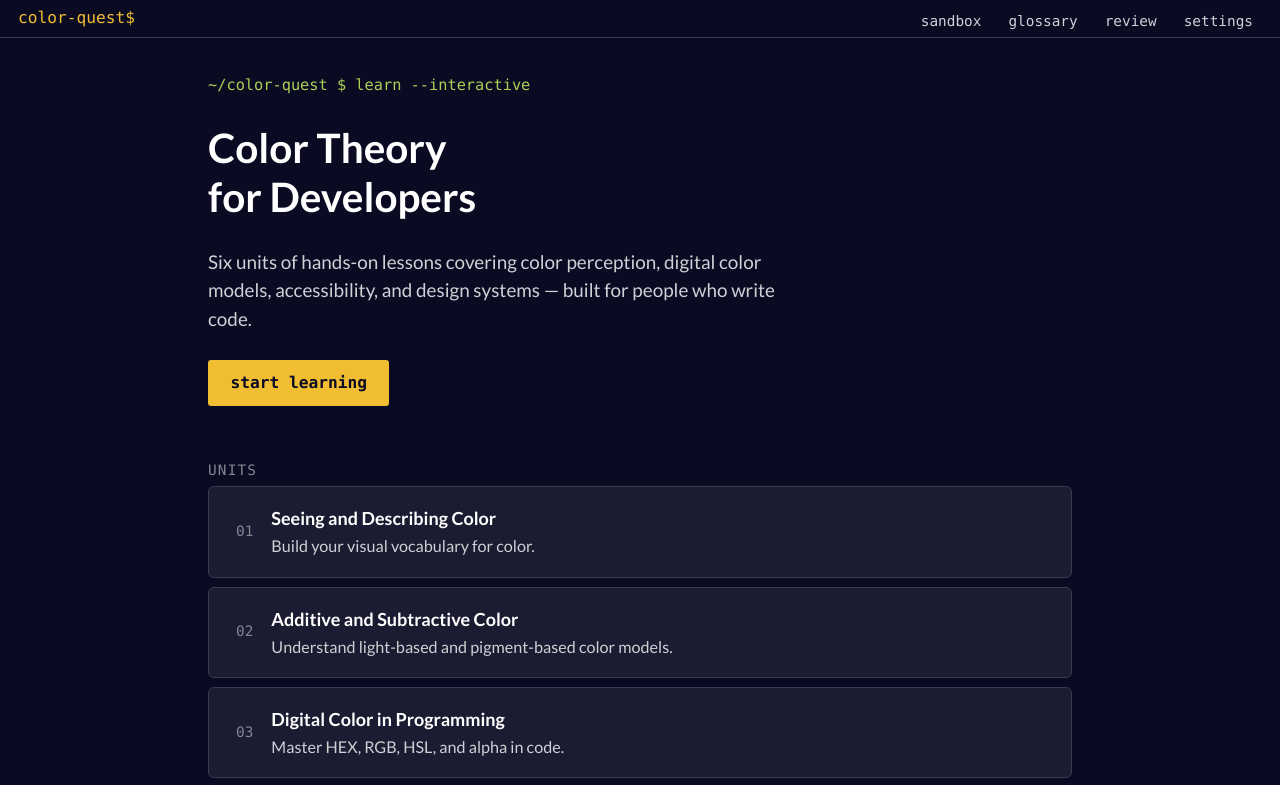
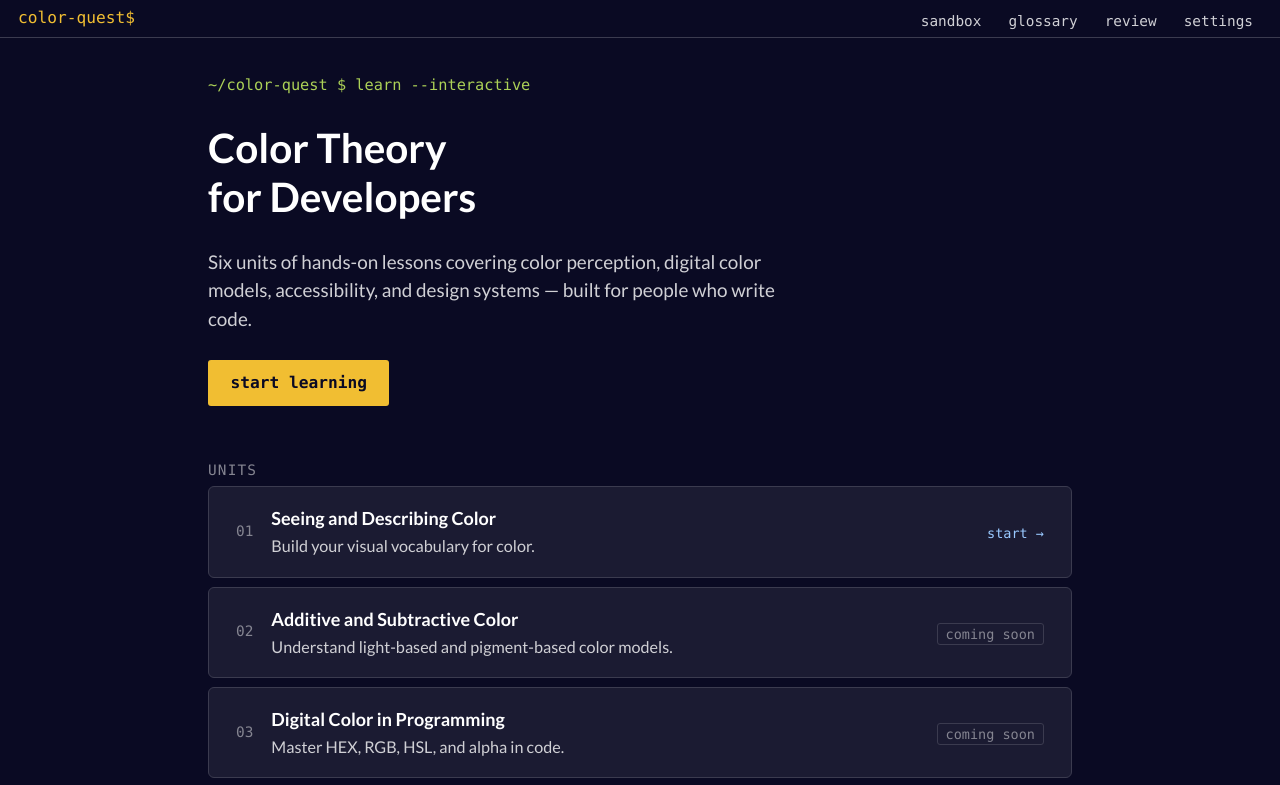
Before and after one commit to majestic-owl448/color-theory-lessons, a React (Vite) app: page /#/ in a window 1280 px wide. Shown: the top 785 px of the page. Built offline with nearby package versions, Linux system fonts and the light colour scheme.

Commit message:
feat: next lesson button after completion, unit progress on home page

```diff
--- a/src/components/lesson/LessonPlayer.module.css
+++ b/src/components/lesson/LessonPlayer.module.css
@@ -257,3 +257,10 @@
   color: var(--secondary-foreground);
   max-width: 40ch;
 }
+
+.completeActions {
+  display: flex;
+  gap: var(--spacing-sm);
+  flex-wrap: wrap;
+  justify-content: center;
+}
--- a/src/components/lesson/LessonPlayer.tsx
+++ b/src/components/lesson/LessonPlayer.tsx
@@ -1,6 +1,8 @@
 import { useState } from 'react';
+import { Link } from 'react-router-dom';
 import type { LessonConfig } from '../../types/lesson.ts';
 import { useAppDispatch } from '../../state/app-context.tsx';
+import { lessonRegistry } from '../../lessons/lesson-registry.ts';
 import { ToolRenderer } from '../tools/ToolRenderer.tsx';
 import styles from './LessonPlayer.module.css';
 
@@ -231,7 +233,11 @@ export function LessonPlayer({ lesson }: LessonPlayerProps) {
         )}
 
         {/* ── Complete phase ── */}
-        {phase === 'complete' && (
+        {phase === 'complete' && (() => {
+          const idx = lessonRegistry.findIndex((l) => l.id === lesson.id);
+          const nextLesson = idx >= 0 ? lessonRegistry[idx + 1] : undefined;
+          const isSameUnit = nextLesson?.unitId === lesson.unitId;
+          return (
             <div className={styles.complete}>
               <span className={styles.completeBadge}>lesson complete</span>
               <p className={styles.completeTitle}>{lesson.title}</p>
@@ -239,8 +245,19 @@ export function LessonPlayer({ lesson }: LessonPlayerProps) {
                 {answers.filter((a) => a.isCorrect).length} of {lesson.quizItems.length} quiz
                 questions correct.
               </p>
+              <div className={styles.completeActions}>
+                {nextLesson ? (
+                  <Link to={`/lesson/${nextLesson.id}`} className={styles.btnPrimary}>
+                    {isSameUnit ? 'next lesson →' : 'next unit →'}
+                  </Link>
+                ) : null}
+                <Link to="/" className={styles.btnSecondary}>
+                  ← all units
+                </Link>
               </div>
-        )}
+            </div>
+          );
+        })()}
       </aside>
 
       {/* ── Right tool panel ── */}
--- a/src/pages/HomePage.module.css
+++ b/src/pages/HomePage.module.css
@@ -69,6 +69,35 @@
   border-radius: var(--radius-md);
 }
 
+.unitComplete {
+  border-color: color-mix(in srgb, var(--green) 40%, var(--border));
+}
+
+.unitMeta {
+  margin-left: auto;
+  flex-shrink: 0;
+}
+
+.unitBadge {
+  font-family: var(--font-mono);
+  font-size: 0.75rem;
+  padding: 2px 8px;
+  border: 1px solid var(--border);
+  border-radius: var(--radius-sm);
+  color: var(--muted);
+}
+
+.unitStart {
+  font-family: var(--font-mono);
+  font-size: 0.75rem;
+  color: var(--blue);
+  text-decoration: none;
+}
+
+.unitStart:hover {
+  text-decoration: underline;
+}
+
 .unitIndex {
   font-family: var(--font-mono);
   font-size: 0.8rem;
--- a/src/pages/HomePage.tsx
+++ b/src/pages/HomePage.tsx
@@ -1,8 +1,15 @@
 import { Link } from 'react-router-dom';
 import { units } from '../data/units.ts';
+import { useAppState } from '../state/app-context.tsx';
 import styles from './HomePage.module.css';
 
 export function HomePage() {
+  const { completedLessons } = useAppState();
+
+  // Find the first lesson the user hasn't completed yet
+  const allLessonIds = units.flatMap((u) => u.lessons);
+  const nextLessonId = allLessonIds.find((id) => !completedLessons.includes(id)) ?? allLessonIds[0];
+
   return (
     <>
       <section className={styles.hero}>
@@ -16,23 +23,51 @@ export function HomePage() {
           Six units of hands-on lessons covering color perception, digital color
           models, accessibility, and design systems — built for people who write code.
         </p>
-        <Link to="/lesson/u1-l1" className={styles.startBtn}>
-          start learning
+        <Link to={`/lesson/${nextLessonId}`} className={styles.startBtn}>
+          {completedLessons.length === 0 ? 'start learning' : 'continue →'}
         </Link>
       </section>
 
       <section>
         <p className={styles.unitsHeading}>units</p>
         <ul className={styles.units}>
-          {units.map((unit, i) => (
-            <li key={unit.id} className={styles.unitCard}>
+          {units.map((unit, i) => {
+            const total = unit.lessons.length;
+            const done = unit.lessons.filter((id) => completedLessons.includes(id)).length;
+            const complete = total > 0 && done === total;
+            const started = done > 0 && !complete;
+            const firstLesson = unit.lessons[0];
+            return (
+              <li key={unit.id} className={`${styles.unitCard} ${complete ? styles.unitComplete : ''}`}>
                 <span className={styles.unitIndex}>{String(i + 1).padStart(2, '0')}</span>
                 <div className={styles.unitInfo}>
                   <span className={styles.unitTitle}>{unit.title}</span>
                   <span className={styles.unitDesc}>{unit.description}</span>
                 </div>
+                <div className={styles.unitMeta}>
+                  {complete ? (
+                    <span className={styles.unitBadge} style={{ color: 'var(--green)', borderColor: 'var(--green)' }}>
+                      ✓ done
+                    </span>
+                  ) : started ? (
+                    <span className={styles.unitBadge}>
+                      {done}/{total}
+                    </span>
+                  ) : total > 0 ? (
+                    firstLesson && (
+                      <Link to={`/lesson/${firstLesson}`} className={styles.unitStart}>
+                        start →
+                      </Link>
+                    )
+                  ) : (
+                    <span className={styles.unitBadge} style={{ color: 'var(--muted)', borderColor: 'var(--border)' }}>
+                      coming soon
+                    </span>
+                  )}
+                </div>
               </li>
-          ))}
+            );
+          })}
         </ul>
       </section>
     </>
```
Lines whose indentation alone changed are shown as unchanged.
